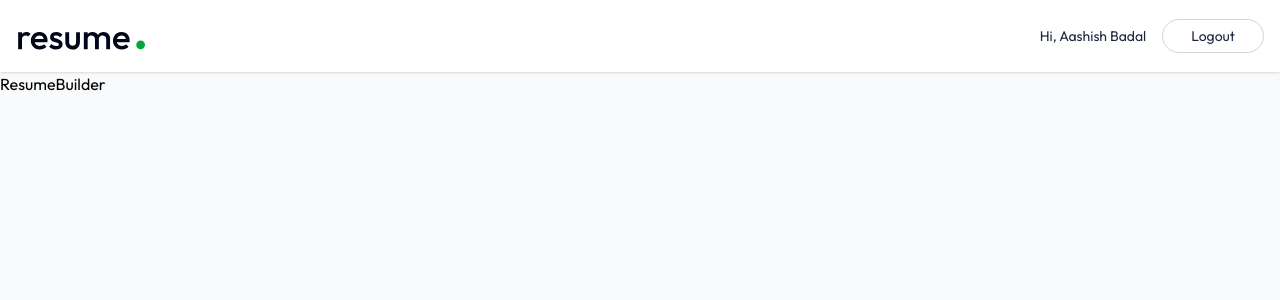
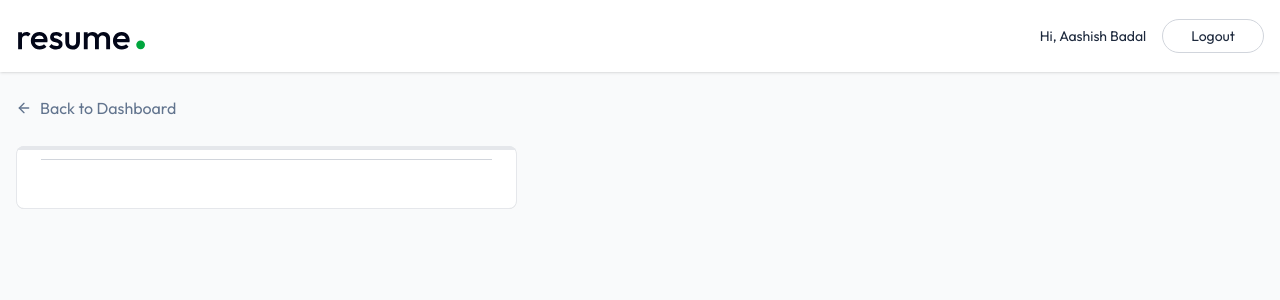
Before and after one commit to AashishBadal/Resume-Builder, a React (Vite) app: page /app/builder/1 in a window 1280 px wide. Shown: the top 300 px of the page. Built offline with nearby package versions, Linux system fonts and the light colour scheme; a web font is replaced by a local one.

Commit message:
updated resume builder page

```diff
--- a/src/pages/ResumeBuilder.jsx
+++ b/src/pages/ResumeBuilder.jsx
@@ -1,8 +1,81 @@
-import React from 'react'
+import React, { useEffect, useState } from 'react'
+import { Link, useParams } from 'react-router-dom'
+import { dummyResumeData } from '../assets/assets'
+import { ArrowLeft, Briefcase, ChevronLeft, FileText, FolderIcon, GraduationCap, Sparkles, User } from 'lucide-react'
 
 const ResumeBuilder = () => {
+
+  const { resumeId } = useParams()
+  const [resumeData, setResumeData] = useState({
+    _id: '',
+    title: '',
+    personal_info: {},
+    professional_sumary: '',
+    experience: [],
+    education: [],
+    project: [],
+    skills: [],
+    template: "classic",
+    accent_color: "#3b82f6",
+    public: false,
+  })
+  const loadExistingResume = async () => {
+    const resume = dummyResumeData.find(resume => resume._id === resumeId)
+    if (resume) {
+      setResumeData(resume)
+      document.title(resume.title)
+    }
+  }
+  const [activeSectionIndex, setActiveSectionIndex] = useState(0)
+  const [removeBackground, setRemoveBackground] = useState(false)
+  const sections = [
+    { id: "personal", name: "Personal Info", icon: User },
+    { id: "summary", name: "Summary", icon: FileText },
+    { id: "experience", name: "Experience", icon: Briefcase },
+    { id: "education", name: "Education", icon: GraduationCap },
+    { id: "projects", name: "Projects", icon: FolderIcon },
+    { id: "skills", name: "Skills", icon: Sparkles },
+  ]
+  const activeSection = sections[activeSectionIndex]
+  useEffect(() => {
+    loadExistingResume()
+  }, [])
   return (
-    <div>ResumeBuilder</div>
+    <div>
+      <div className='max-w-7xl mx-auto px-4 py-6'>
+        <Link className='inline-flex gap-2 items-center text-slate-500 hover:text-slate-700 transition-all' to={'/app'}>
+          <ArrowLeft className='size-4' />Back to Dashboard
+        </Link>
+      </div>
+      <div className='max-w-7xl mx-auto px-4 pb-8'>
+        <div className='grid lg:grid-cols-12 gap-8'>
+          {/*Left Panel - Form */}
+          <div className='relative lg:col-span-5 rounded-lg overflow-hidden'>
+            <div className='bg-white rounded-lg shadow-sm border border-gray-200 p-6 pt-1'>
+              {/*progress bar using activeSectionIndex */}
+              <hr className='absolute top-0 left-0 right-0 border-2 border-gray-200' />
+              <hr className='absolute top-0 left-0 h-1 bg-gradient-to-r from-green-500 to-green-600 border-none transition-all duration-2000' style={{ width: `${activeSectionIndex * 100 / (sections.length - 1)}` }} />
+              {/*Section Navigation */}
+              <div className='flex justify-between items-center mb-6 border-b border-gray-300 py-1'>
+                <div></div>
+                <div className='flex items-center'>
+                  {activeSectionIndex !== 0 && (<button onClick={()=>setActiveSectionIndex((prevIndex)=>{Math.max(prevIndex-1,0)})} className='flex items-center gap-1 p-3 rounded-lg text-sm font-medium text-gray-600 hover:bg-gray-50 transition-all' disabled={activeSectionIndex === 0}>
+                    <ChevronLeft className='size-4' />Previous
+                  </button>)}
+                </div>
+
+              </div>
+            </div>
+
+          </div>
+          {/*Right Panel - Preview */}
+          <div>
+
+          </div>
+        </div>
+
+      </div>
+    </div>
   )
 }
 
```
